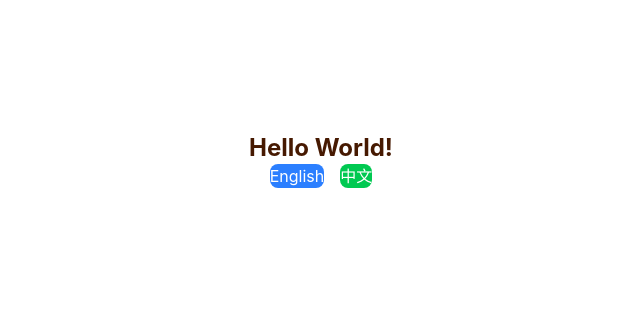
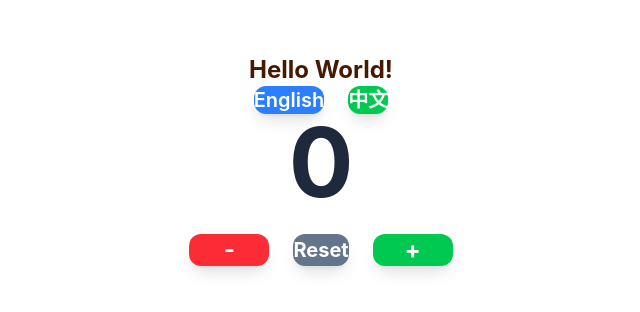
Before and after one commit to mengxinssfd/electron-react-template, a React (Vite) app: page / in a window 1280 px wide. Shown: the part 240-552 px from the top of the page, without its empty margins (319-959 px from the left). Built offline with nearby package versions, Linux system fonts and the light colour scheme.

Commit message:
chore: init store

```diff
--- a/src/App.tsx
+++ b/src/App.tsx
@@ -1,9 +1,11 @@
 import { useText, changeLanguage } from './i18n';
 import Signal from '../electron/Signal';
 import { channel } from '@/channel';
+import { useCounterStore } from '@/store';
 
 export function App() {
   const t = useText();
+  const { count, increment, decrement, reset } = useCounterStore();
 
   const cl = (lng: Parameters<typeof changeLanguage>[0]) => {
     changeLanguage(lng);
@@ -13,20 +15,44 @@ export function App() {
   return (
     <div className="min-h-screen flex flex-col items-center justify-center p-4">
       <h1 className="font-bold text-2xl text-amber-950 mb-6">{t('hello')}</h1>
-      <div className="flex gap-4">
+      <div className="flex gap-6 mb-12">
         <button
           onClick={() => cl('en')}
-          className="px-4 py-2 bg-blue-500 text-white rounded-lg hover:bg-blue-600 transition-colors"
+          className="px-8 py-4 bg-blue-500 text-white rounded-xl hover:bg-blue-600 transition-colors text-xl font-semibold shadow-lg hover:shadow-xl"
         >
           {t('english')}
         </button>
         <button
           onClick={() => cl('zh')}
-          className="px-4 py-2 bg-green-500 text-white rounded-lg hover:bg-green-600 transition-colors"
+          className="px-8 py-4 bg-green-500 text-white rounded-xl hover:bg-green-600 transition-colors text-xl font-semibold shadow-lg hover:shadow-xl"
         >
           {t('chinese')}
         </button>
       </div>
+
+      <div className="flex flex-col items-center gap-6 mt-12">
+        <div className="text-8xl font-bold text-gray-800 mb-6">{count}</div>
+        <div className="flex gap-6">
+          <button
+            onClick={decrement}
+            className="px-10 py-5 bg-red-500 text-white rounded-xl hover:bg-red-600 transition-colors text-2xl font-bold shadow-lg hover:shadow-xl min-w-[80px]"
+          >
+            -
+          </button>
+          <button
+            onClick={reset}
+            className="px-10 py-5 bg-gray-500 text-white rounded-xl hover:bg-gray-600 transition-colors text-xl font-bold shadow-lg hover:shadow-xl"
+          >
+            {t('reset')}
+          </button>
+          <button
+            onClick={increment}
+            className="px-10 py-5 bg-green-500 text-white rounded-xl hover:bg-green-600 transition-colors text-2xl font-bold shadow-lg hover:shadow-xl min-w-[80px]"
+          >
+            +
+          </button>
+        </div>
+      </div>
     </div>
   );
 }
--- a/src/i18n/locales/en.ts
+++ b/src/i18n/locales/en.ts
@@ -6,4 +6,5 @@ export const enTranslation: TranslationKeys = {
   changeLanguage: 'Change Language',
   english: 'English',
   chinese: '中文',
+  reset: 'Reset',
 };
--- a/src/i18n/locales/zh.ts
+++ b/src/i18n/locales/zh.ts
@@ -6,4 +6,5 @@ export const zhTranslation: TranslationKeys = {
   changeLanguage: '切换语言',
   english: '英文',
   chinese: '中文',
+  reset: '重置',
 };
--- a/src/i18n/types.ts
+++ b/src/i18n/types.ts
@@ -4,4 +4,5 @@ export interface TranslationKeys {
   changeLanguage: string;
   english: string;
   chinese: string;
+  reset: string;
 }
--- /dev/null
+++ b/src/store/index.ts
@@ -0,0 +1 @@
+export { useCounterStore } from './useCounterStore';
--- /dev/null
+++ b/src/store/useCounterStore.ts
@@ -0,0 +1,17 @@
+import { create } from 'zustand';
+
+interface CounterState {
+  count: number;
+  increment: () => void;
+  decrement: () => void;
+  reset: () => void;
+  setCount: (count: number) => void;
+}
+
+export const useCounterStore = create<CounterState>((set) => ({
+  count: 0,
+  increment: () => set((state) => ({ count: state.count + 1 })),
+  decrement: () => set((state) => ({ count: state.count - 1 })),
+  reset: () => set({ count: 0 }),
+  setCount: (count) => set({ count }),
+}));
```
Also changed, not shown: package.json (+6 -5 lines), 2 other files (tests, documents, lock files or other folders).
